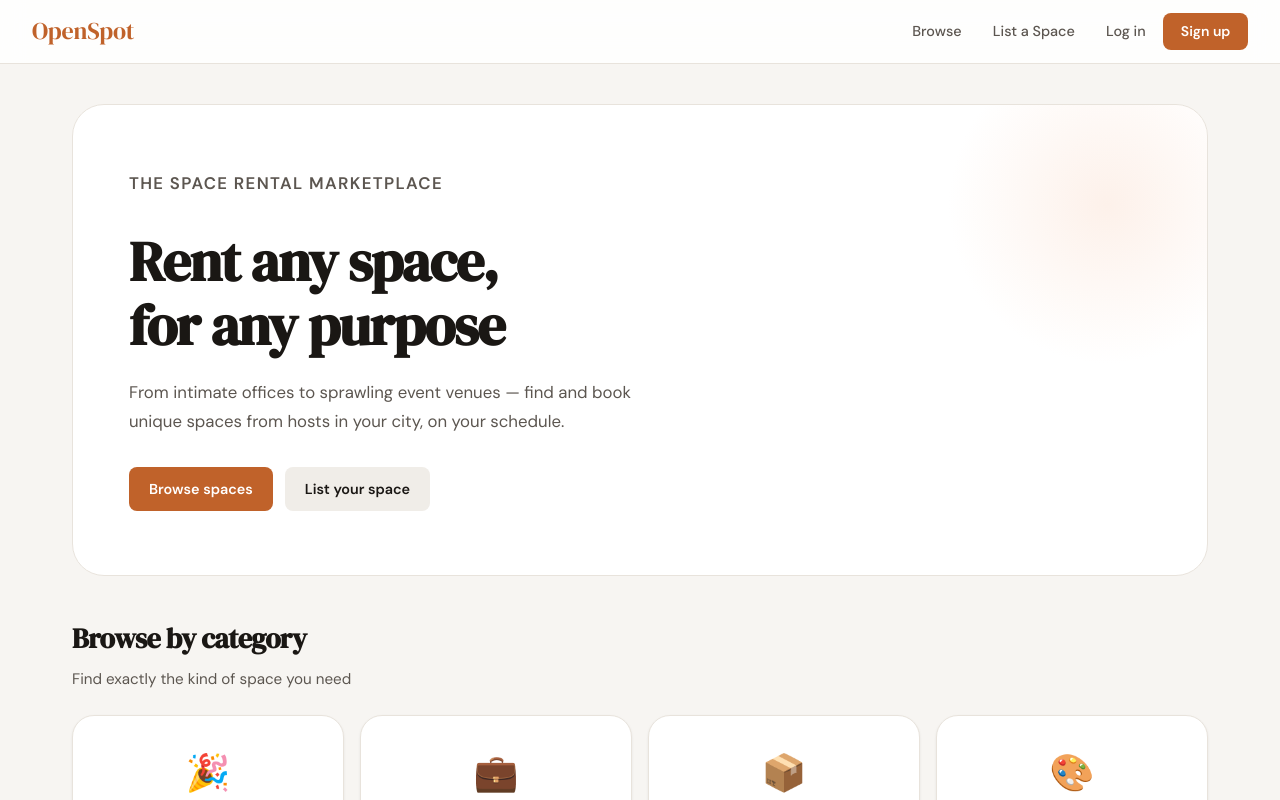
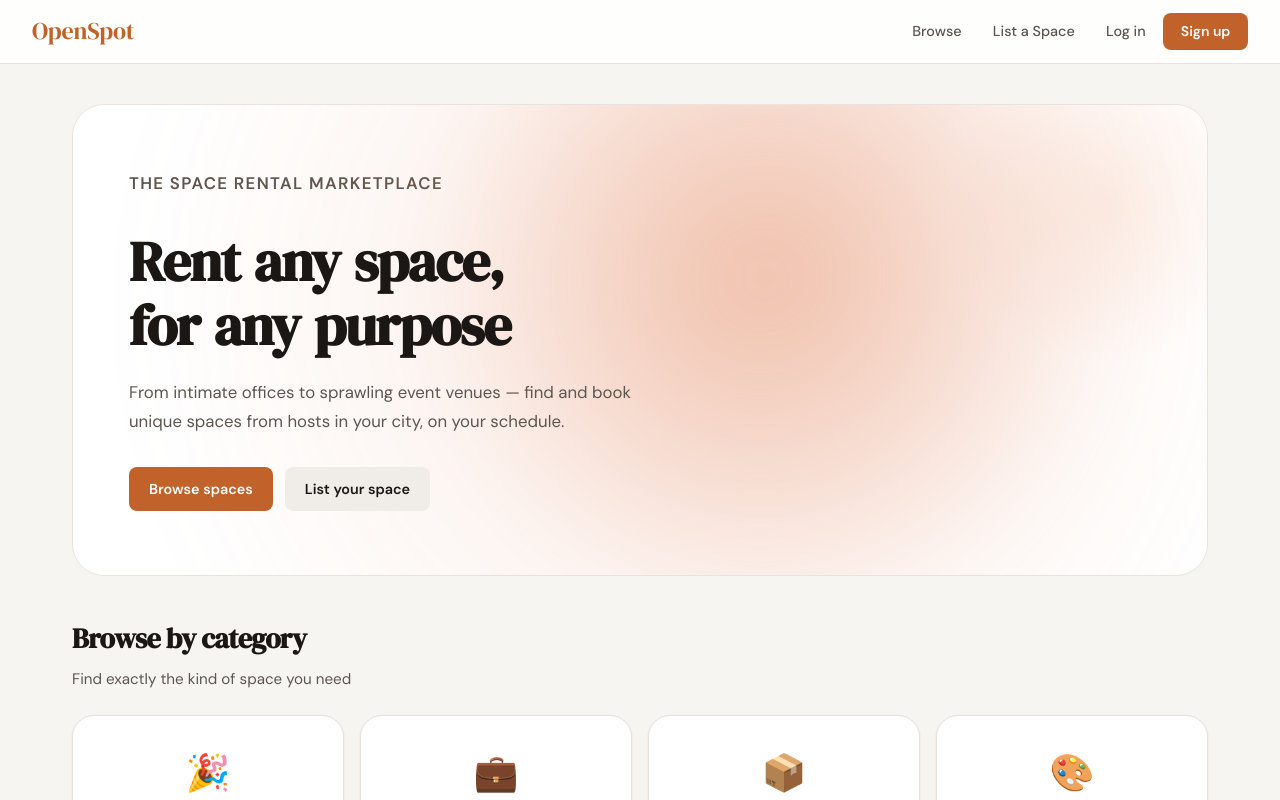
Before and after one commit to laportej17/OpenSpot, a React (Vite) app in the folder frontend/: page / in a window 1280 px wide. Shown: the top 800 px of the page. Built offline with nearby package versions, Linux system fonts and the light colour scheme; no server answers.

Commit message:
improved home page

```diff
--- a/frontend/src/App.jsx
+++ b/frontend/src/App.jsx
@@ -1,4 +1,5 @@
-import { Route, Routes } from 'react-router-dom';
+import { useEffect, useRef } from 'react';
+import { Route, Routes, useLocation } from 'react-router-dom';
 import Navbar from './components/Navbar';
 import HomePage from './pages/HomePage';
 import ListingsPage from './pages/ListingsPage';
@@ -10,12 +11,26 @@ import MyListingsPage from './pages/MyListingsPage';
 import MyBookingsPage from './pages/MyBookingsPage';
 import ProfilePage from './pages/ProfilePage';
 
-export default function App() {
+function AnimatedRoutes() {
+  const location = useLocation();
+  const containerRef = useRef(null);
+
+  useEffect(() => {
+    const el = containerRef.current;
+    if (!el) return;
+    el.classList.remove('page-enter-active');
+    el.classList.add('page-enter');
+    requestAnimationFrame(() => {
+      requestAnimationFrame(() => {
+        el.classList.remove('page-enter');
+        el.classList.add('page-enter-active');
+      });
+    });
+  }, [location.pathname]);
+
   return (
-    <div className="app-shell">
-      <Navbar />
-      <main className="page-container">
-        <Routes>
+    <div ref={containerRef}>
+      <Routes location={location}>
         <Route path="/" element={<HomePage />} />
         <Route path="/listings" element={<ListingsPage />} />
         <Route path="/listings/:id" element={<ListingDetailPage />} />
@@ -26,6 +41,16 @@ export default function App() {
         <Route path="/my-bookings" element={<MyBookingsPage />} />
         <Route path="/profile" element={<ProfilePage />} />
       </Routes>
+    </div>
+  );
+}
+
+export default function App() {
+  return (
+    <div className="app-shell">
+      <Navbar />
+      <main className="page-container">
+        <AnimatedRoutes />
       </main>
     </div>
   );
--- a/frontend/src/main.jsx
+++ b/frontend/src/main.jsx
@@ -1,15 +1,51 @@
-import React from 'react';
+import React, { useEffect } from 'react';
 import ReactDOM from 'react-dom/client';
 import { BrowserRouter } from 'react-router-dom';
 import App from './App';
 import { AuthProvider } from './context/AuthContext';
 import './styles.css';
 
+function ScrollReveal({ children }) {
+  useEffect(() => {
+    const observer = new IntersectionObserver(
+      entries => {
+        entries.forEach(entry => {
+          if (entry.isIntersecting) {
+            entry.target.classList.add('visible');
+          }
+        });
+      },
+      { threshold: 0.12 }
+    );
+
+    function observe() {
+      document.querySelectorAll('.reveal, .reveal-stagger').forEach(el => {
+        observer.observe(el);
+      });
+    }
+
+    observe();
+
+    // Re-observe on route changes
+    const mutationObserver = new MutationObserver(observe);
+    mutationObserver.observe(document.body, { childList: true, subtree: true });
+
+    return () => {
+      observer.disconnect();
+      mutationObserver.disconnect();
+    };
+  }, []);
+
+  return children;
+}
+
 ReactDOM.createRoot(document.getElementById('root')).render(
   <React.StrictMode>
     <BrowserRouter>
       <AuthProvider>
-        <App />
+        <ScrollReveal>
+          <App />
+        </ScrollReveal>
       </AuthProvider>
     </BrowserRouter>
   </React.StrictMode>
--- a/frontend/src/pages/HomePage.jsx
+++ b/frontend/src/pages/HomePage.jsx
@@ -1,3 +1,4 @@
+import { useEffect, useRef } from 'react';
 import { Link } from 'react-router-dom';
 
 const CATEGORIES = [
@@ -7,36 +8,74 @@ const CATEGORIES = [
   { label: 'Studio', emoji: '🎨', desc: 'Photo, music, art' },
 ];
 
+function AnimatedHeading({ text }) {
+  const words = text.split(' ');
+  return (
+    <>
+      {words.map((word, i) => (
+        <span
+          key={i}
+          className="hero-word"
+          style={{ animationDelay: `${0.1 + i * 0.08}s`, marginRight: '0.25em' }}
+        >
+          {word}
+        </span>
+      ))}
+    </>
+  );
+}
+
 export default function HomePage() {
+  const heroRef = useRef(null);
+
+  useEffect(() => {
+    function handleScroll() {
+      const bg = heroRef.current?.querySelector('.hero-bg');
+      if (!bg) return;
+      const scrollY = window.scrollY;
+      bg.style.transform = `translateY(${scrollY * 0.35}px)`;
+    }
+    window.addEventListener('scroll', handleScroll, { passive: true });
+    return () => window.removeEventListener('scroll', handleScroll);
+  }, []);
+
   return (
-    <div className="fade-in" style={{ display: 'flex', flexDirection: 'column', gap: '2.5rem' }}>
-      <div className="hero">
+    <div style={{ display: 'flex', flexDirection: 'column', gap: '2.5rem' }}>
+
+      {/* Hero */}
+      <div className="hero fade-in" ref={heroRef}>
+        <div className="hero-bg" />
         <p className="hero-eyebrow">The space rental marketplace</p>
-        <h1>Rent any space,<br />for any purpose</h1>
-        <p>
+        <h1>
+          <AnimatedHeading text="Rent any space," />
+          <br />
+          <AnimatedHeading text="for any purpose" />
+        </h1>
+        <p className="reveal" style={{ transitionDelay: '0.45s' }}>
           From intimate offices to sprawling event venues — find and book unique
           spaces from hosts in your city, on your schedule.
         </p>
-        <div className="actions">
+        <div className="actions reveal" style={{ transitionDelay: '0.55s' }}>
           <Link to="/listings" className="button-link primary">Browse spaces</Link>
           <Link to="/host/create" className="button-link secondary">List your space</Link>
         </div>
       </div>
 
-      <div>
+      {/* Categories */}
+      <div className="reveal">
         <div className="section-heading">
           <h2>Browse by category</h2>
           <p>Find exactly the kind of space you need</p>
         </div>
-        <div style={{ display: 'grid', gridTemplateColumns: 'repeat(auto-fill, minmax(220px, 1fr))', gap: '1rem' }}>
+        <div
+          className="reveal-stagger"
+          style={{ display: 'grid', gridTemplateColumns: 'repeat(auto-fill, minmax(220px, 1fr))', gap: '1rem' }}
+        >
           {CATEGORIES.map(cat => (
             <Link to={`/listings?category=${cat.label.toLowerCase()}`} key={cat.label}>
-              <div className="panel" style={{
-                textAlign: 'center', cursor: 'pointer',
-                transition: 'transform 180ms ease, box-shadow 180ms ease',
-              }}
-                onMouseEnter={e => { e.currentTarget.style.transform = 'translateY(-4px)'; e.currentTarget.style.boxShadow = 'var(--shadow-lg)'; }}
-                onMouseLeave={e => { e.currentTarget.style.transform = ''; e.currentTarget.style.boxShadow = ''; }}
+              <div
+                className="panel"
+                style={{ textAlign: 'center', cursor: 'pointer' }}
               >
                 <div style={{ fontSize: '2.25rem', marginBottom: '0.75rem' }}>{cat.emoji}</div>
                 <div style={{ fontWeight: 700, fontSize: '1rem', marginBottom: '0.25rem' }}>{cat.label}</div>
@@ -47,13 +86,18 @@ export default function HomePage() {
         </div>
       </div>
 
-      <div className="panel" style={{ background: 'var(--accent-bg)', border: '1px solid #f0cdb8', display: 'flex', justifyContent: 'space-between', alignItems: 'center', flexWrap: 'wrap', gap: '1.5rem' }}>
+      {/* CTA */}
+      <div
+        className="panel reveal"
+        style={{ background: 'var(--accent-bg)', border: '1px solid #f0cdb8', display: 'flex', justifyContent: 'space-between', alignItems: 'center', flexWrap: 'wrap', gap: '1.5rem' }}
+      >
         <div>
           <h2 style={{ fontFamily: 'var(--font-display)', fontSize: '1.5rem', marginBottom: '0.35rem' }}>Have a space to share?</h2>
           <p style={{ color: 'var(--ink-2)', fontSize: '0.95rem' }}>List it on OpenSpot and start earning.</p>
         </div>
         <Link to="/host/create" className="button-link primary">Get started →</Link>
       </div>
+
     </div>
   );
 }
--- a/frontend/src/styles.css
+++ b/frontend/src/styles.css
@@ -601,3 +601,75 @@ textarea { resize: vertical; min-height: 100px; }
   .auth-card { padding: 1.75rem 1.25rem; }
   .detail-meta { grid-template-columns: 1fr 1fr; }
 }
+
+/* ── Animations ──────────────────────────────────────────────────────────── */
+
+/* Fade + slide up on scroll */
+.reveal {
+  opacity: 0;
+  transform: translateY(24px);
+  transition: opacity 0.55s ease, transform 0.55s ease;
+}
+.reveal.visible {
+  opacity: 1;
+  transform: translateY(0);
+}
+
+/* Staggered children */
+.reveal-stagger > * {
+  opacity: 0;
+  transform: translateY(20px);
+  transition: opacity 0.5s ease, transform 0.5s ease;
+}
+.reveal-stagger.visible > *:nth-child(1) { transition-delay: 0.05s; opacity: 1; transform: none; }
+.reveal-stagger.visible > *:nth-child(2) { transition-delay: 0.15s; opacity: 1; transform: none; }
+.reveal-stagger.visible > *:nth-child(3) { transition-delay: 0.25s; opacity: 1; transform: none; }
+.reveal-stagger.visible > *:nth-child(4) { transition-delay: 0.35s; opacity: 1; transform: none; }
+
+/* Word-by-word hero text */
+.hero-word {
+  display: inline-block;
+  opacity: 0;
+  transform: translateY(18px);
+  animation: wordIn 0.5s ease forwards;
+}
+@keyframes wordIn {
+  to { opacity: 1; transform: translateY(0); }
+}
+
+/* Hero parallax */
+.hero {
+  overflow: hidden;
+  position: relative;
+}
+.hero-bg {
+  position: absolute;
+  inset: -100px; /* Expand the bleed area */
+  background:
+    /* The bright core */
+    radial-gradient(circle at 60% 40%, rgba(224, 123, 79, 0.4) 0%, transparent 40%),
+    /* The soft ambient glow */
+    radial-gradient(circle at 55% 45%, rgba(224, 123, 79, 0.15) 0%, transparent 70%);
+  filter: blur(40px); /* Softens the edges for a more natural look */
+  pointer-events: none;
+}
+
+/* Card hover lift */
+.card {
+  transition: transform 200ms ease, box-shadow 200ms ease;
+}
+.card:hover {
+  transform: translateY(-5px);
+  box-shadow: var(--shadow-lg);
+}
+
+/* Page transition */
+.page-enter {
+  opacity: 0;
+  transform: translateY(10px);
+}
+.page-enter-active {
+  opacity: 1;
+  transform: translateY(0);
+  transition: opacity 0.3s ease, transform 0.3s ease;
+}
```
Lines whose indentation alone changed are shown as unchanged.
